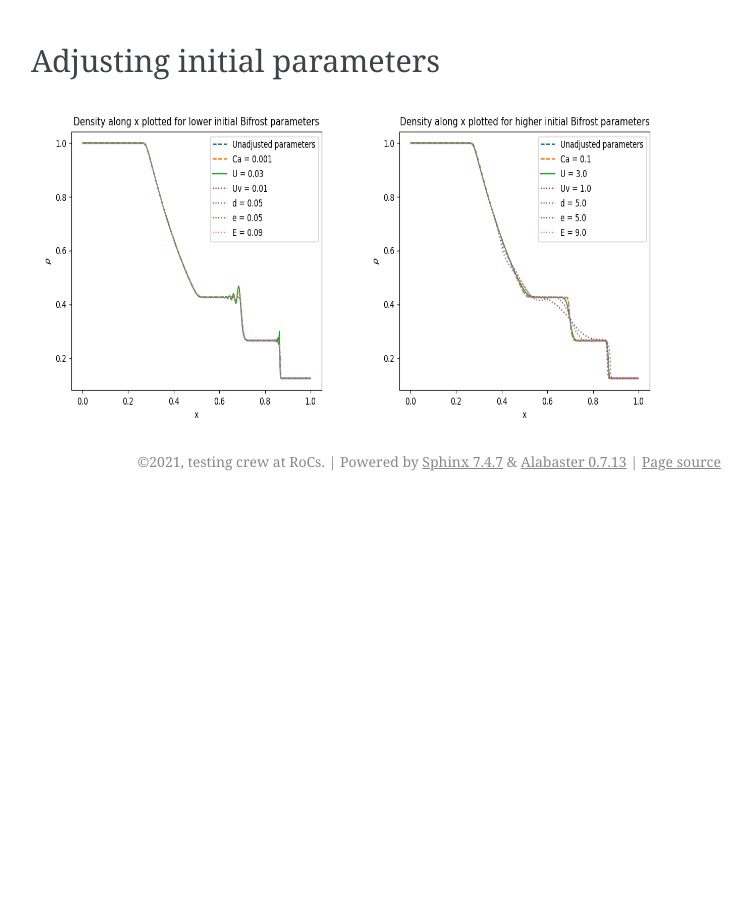
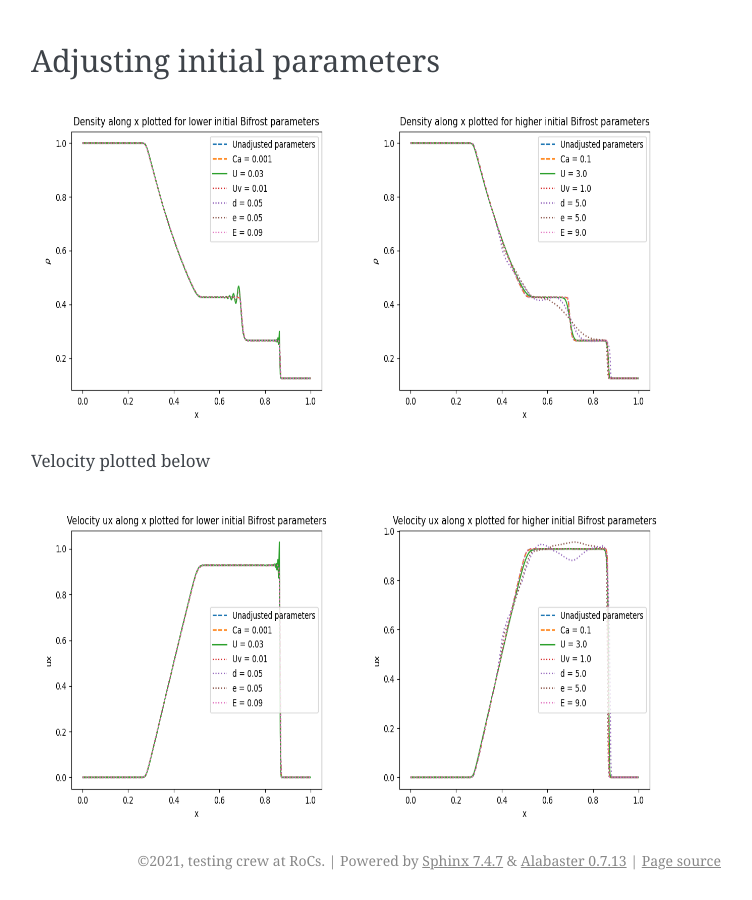
Before and after one commit to guadabsb15/summer_2021_report, a Sphinx documentation site: the page built from docs/source/sod.rst, in a window 1280 px wide and 900 px high, scrolled down 1387 px. Shown: the whole window, without its empty margins (389-1141 px from the left). Built offline with Sphinx 7.4.7, drawn with Linux system fonts in a browser that asks for light colours; before the commit the page ends 1888 px from its top, so only the background shows below that.

Commit message:
Adding plot for velocity ux for smaller and higher initial bifrost parameters

```diff
--- a/docs/source/sod.rst
+++ b/docs/source/sod.rst
@@ -59,3 +59,12 @@ Adjusting initial parameters
 .. image:: images_sod_bifrost/sod_bifrost_x_ibf_h_rho.png
     :scale: 70 %
     :width: 70 %
+
+Velocity plotted below
+
+.. image:: images_sod_bifrost/sod_bifrost_x_ibf_l_ux.png
+    :scale: 70 %
+    :width: 70 %
+.. image:: images_sod_bifrost/sod_bifrost_x_ibf_h_ux.png
+    :scale: 70 %
+    :width: 70 %
```
